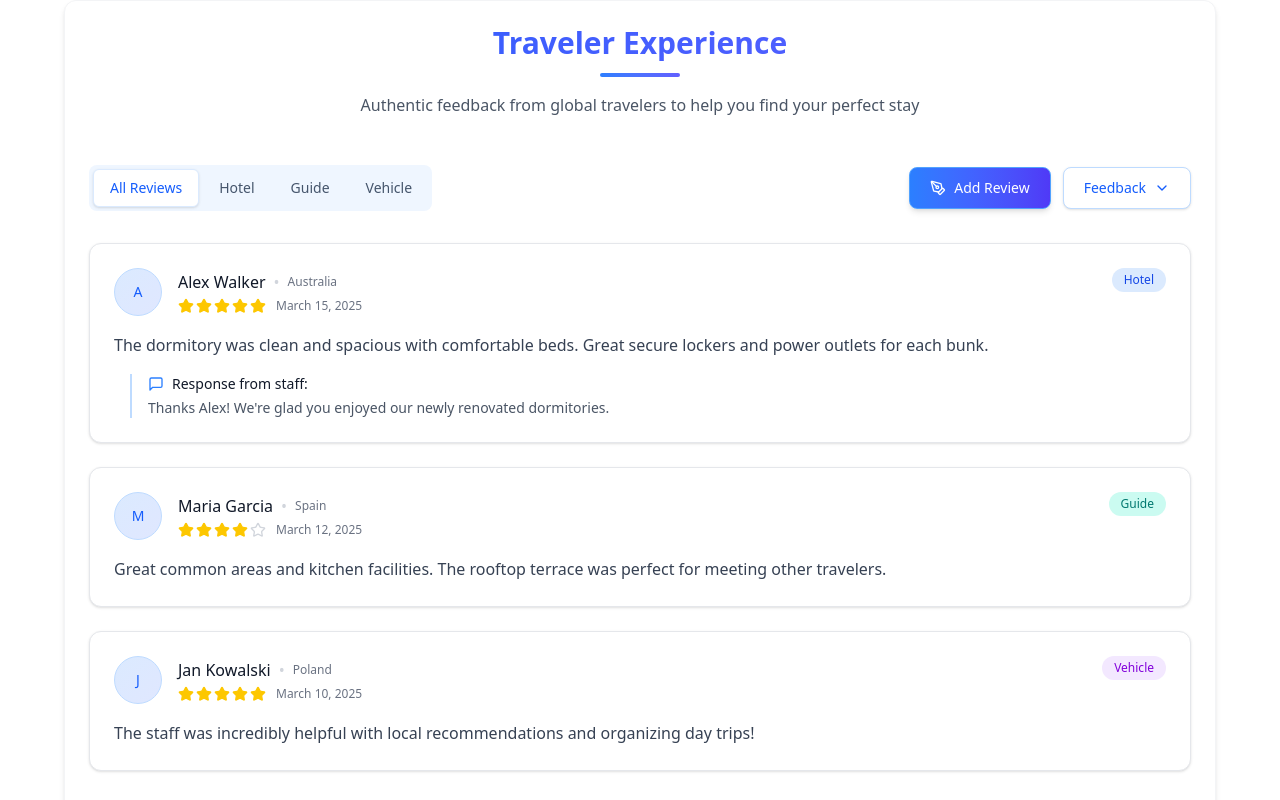
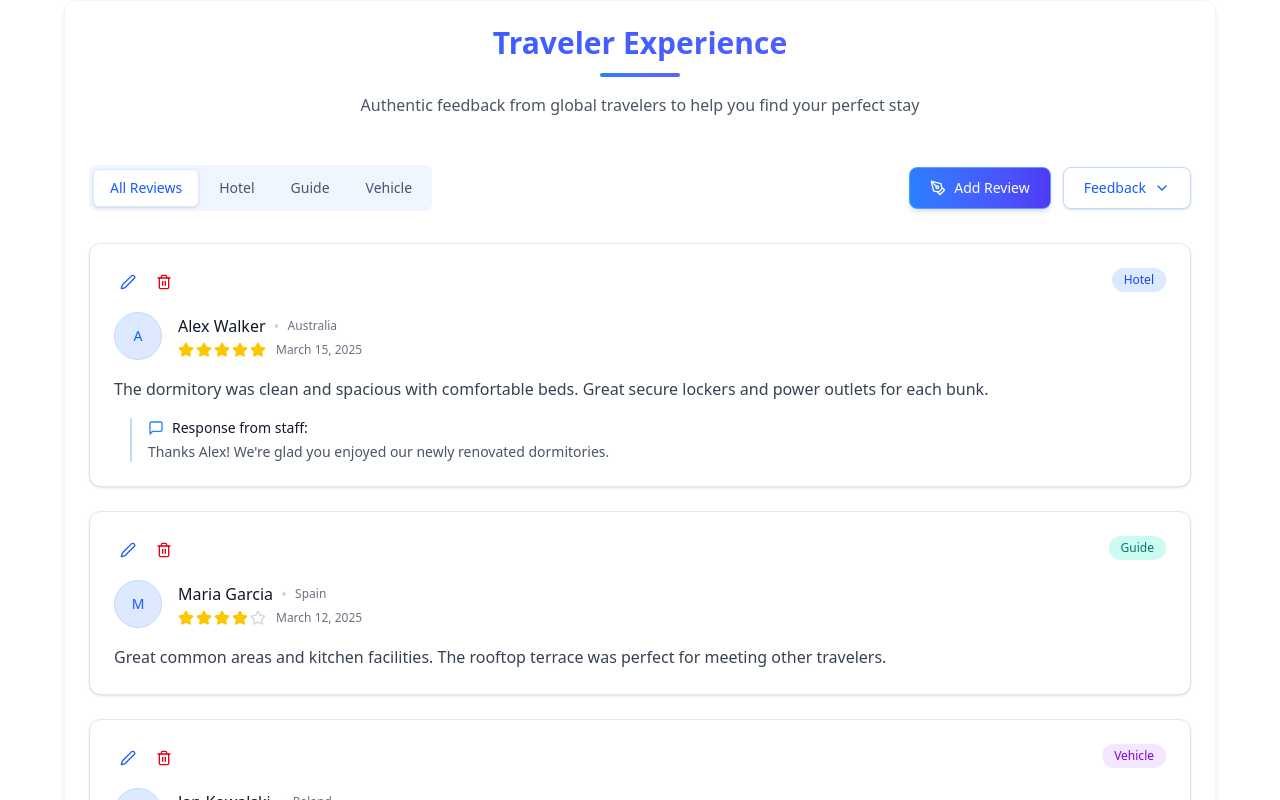
Before and after one commit to athsarab/Dream-Destiny-Travels---ITPM, a React (Vite) app in the folder frontend/: page / in a window 1280 px wide. Shown: the top 800 px of the page. Built offline with nearby package versions, Linux system fonts and the light colour scheme.

Commit message:
Update reviewComponent.jsx

```diff
--- a/frontend/src/components/reviewComponent.jsx
+++ b/frontend/src/components/reviewComponent.jsx
@@ -1,5 +1,5 @@
 import { useState, useEffect } from "react";
-import { ChevronDown, Star, MessageSquare, Users, MapPin, Coffee, PenTool, X } from "lucide-react";
+import { ChevronDown, Star, MessageSquare, Users, MapPin, Coffee, PenTool, X, Edit2, Trash2 } from "lucide-react";
 import { useNavigate } from 'react-router-dom';
 
 export default function ReviewSection() {
@@ -77,6 +77,17 @@ export default function ReviewSection() {
     navigate('/complaint');
   };
 
+  const handleEditReview = (id) => {
+    console.log('Editing review:', id);
+    // Add your edit logic here
+  };
+
+  const handleDeleteReview = (id) => {
+    if (window.confirm('Are you sure you want to delete this review?')) {
+      console.log('Deleting review:', id);
+      // Add your delete logic here
+    }
+  };
 
   return (
     <div className="relative container mx-auto max-w-6xl p-6 font-poppins bg-white rounded-xl shadow-md border border-gray-100">
@@ -187,6 +198,31 @@ export default function ReviewSection() {
         <div className="space-y-6">
           {filteredReviews.map((review) => (
             <div key={review.id} className="bg-white border border-gray-200 rounded-xl p-6 shadow-sm hover:shadow-md hover:border-blue-200 transition-all">
+              <div className="flex justify-between items-start flex-wrap mb-4">
+                <div className="flex items-center gap-2">
+                  <button
+                    onClick={() => handleEditReview(review.id)}
+                    className="p-1.5 text-blue-600 hover:bg-blue-50 rounded-full transition-colors"
+                    title="Edit review"
+                  >
+                    <Edit2 className="h-4 w-4" />
+                  </button>
+                  <button
+                    onClick={() => handleDeleteReview(review.id)}
+                    className="p-1.5 text-red-600 hover:bg-red-50 rounded-full transition-colors"
+                    title="Delete review"
+                  >
+                    <Trash2 className="h-4 w-4" />
+                  </button>
+                </div>
+                <span className={`px-3 py-1 rounded-full text-xs font-medium capitalize
+                  ${review.type === "hotel" ? "bg-blue-100 text-blue-700" : ""}
+                  ${review.type === "guide" ? "bg-teal-100 text-teal-700" : ""}
+                  ${review.type === "vehicle" ? "bg-purple-100 text-purple-700" : ""}
+                `}>
+                  {review.type}
+                </span>
+              </div>
               <div className="flex justify-between items-start flex-wrap">
                 <div className="flex items-center mb-2 sm:mb-0">
                   <div className="w-12 h-12 rounded-full bg-gradient-to-br from-blue-100 to-indigo-100 flex items-center justify-center text-blue-600 mr-4 border border-blue-200 text-sm font-medium">
@@ -211,13 +247,6 @@ export default function ReviewSection() {
                     </div>
                   </div>
                 </div>
-                <span className={`px-3 py-1 rounded-full text-xs font-medium capitalize
-                  ${review.type === "hotel" ? "bg-blue-100 text-blue-700" : ""}
-                  ${review.type === "guide" ? "bg-teal-100 text-teal-700" : ""}
-                  ${review.type === "vehicle" ? "bg-purple-100 text-purple-700" : ""}
-                `}>
-                  {review.type}
-                </span>
               </div>
 
               <p className="mt-4 text-gray-700 leading-relaxed">{review.comment}</p>
```
